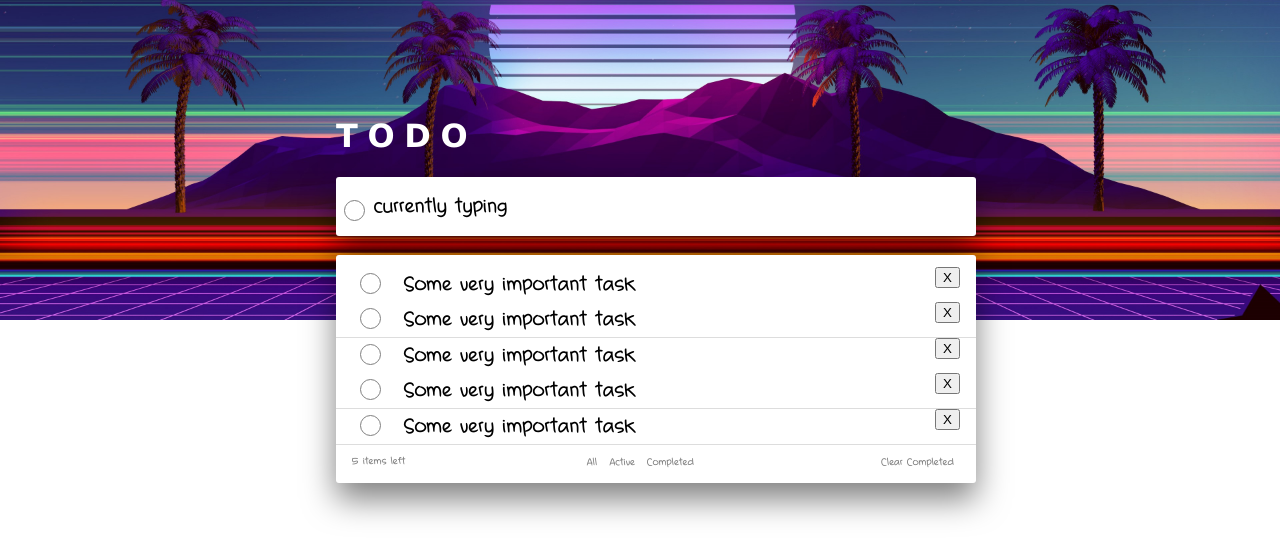
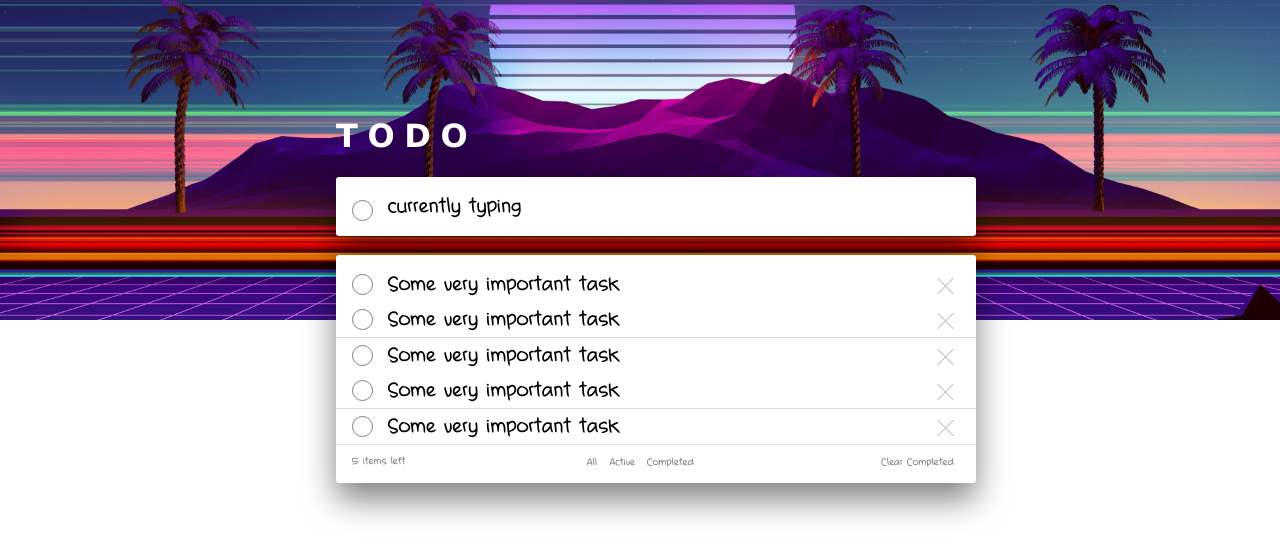
Before and after one commit to ProgBloger/todo-tool, a React (Create React App) app in the folder tool/: page / in a window 1280 px wide. Shown: the top 558 px of the page. Built offline with nearby package versions, Linux system fonts and the light colour scheme.

Commit message:
Close button

```diff
--- a/tool/src/atoms/Checkbox.module.scss
+++ b/tool/src/atoms/Checkbox.module.scss
@@ -5,8 +5,6 @@ $pictureColorCyan:#1d8c9d;
 .round {
   position: relative;
   display:inline;
-  margin-left: 0.5em;
-  margin-right: 0.5em;
 }
 
 .inactive label {
--- /dev/null
+++ b/tool/src/molecules/CloseButton.js
@@ -0,0 +1,7 @@
+import styles from './CloseButton.module.scss'
+
+const CloseButton = () => {
+    return (<button class={styles.close}></button>);
+}
+
+export default CloseButton;
--- /dev/null
+++ b/tool/src/molecules/CloseButton.module.scss
@@ -0,0 +1,22 @@
+.close {
+    opacity: 0.3;
+
+    border: none;
+    background-color: white;
+  }
+  .close:hover {
+    opacity: 1;
+  }
+  .close:before, .close:after {
+    position: absolute;
+    content: ' ';
+    height: 22px;
+    width: 1px;
+    background-color: #333;
+  }
+  .close:before {
+    transform: rotate(45deg);
+  }
+  .close:after {
+    transform: rotate(-45deg);
+  }
--- a/tool/src/molecules/TodoItem.js
+++ b/tool/src/molecules/TodoItem.js
@@ -1,10 +1,15 @@
 import style from "./TodoItem.module.scss";
 
 import Checkbox from "../atoms/Checkbox"
+import CloseButton from "./CloseButton";
 
 const TodoItem = () => {
     return (
-        <li className={style.container}><Checkbox /><span>{"Some very important task"}</span><button>X</button></li>
+        <li className={style.container}>
+                <Checkbox />
+                <span>{"Some very important task"}</span>
+                <CloseButton />
+        </li>
     )
 }
 
--- a/tool/src/molecules/TodoItem.module.scss
+++ b/tool/src/molecules/TodoItem.module.scss
@@ -1,9 +1,19 @@
 .container {
+    div {
+        vertical-align: middle;
+    }
+
+    position:relative;
+    height: 100%;
 
     button {
         float: right;
-        vertical-align: middle;
+        position: absolute;
+        top: 20%;
+        right: 3%;
+        transform: translate(-50%);
     }
+
     span {
         font: 2em PenFont, sans-serif ;
         margin: 0em 0.5em;
--- a/tool/src/organisms/TodoInput.module.scss
+++ b/tool/src/organisms/TodoInput.module.scss
@@ -7,6 +7,7 @@ $pictureColorCyan:#1d8c9d;
     background: transparent;
     background-color: white;
     caret-color: $pictureColorMagenta;
+    padding-left: 0.5em;
 }
 
 .note:focus {
@@ -15,4 +16,5 @@ $pictureColorCyan:#1d8c9d;
 
 .container {
     vertical-align: middle;
+    padding: 0em 1em;
 }
```
